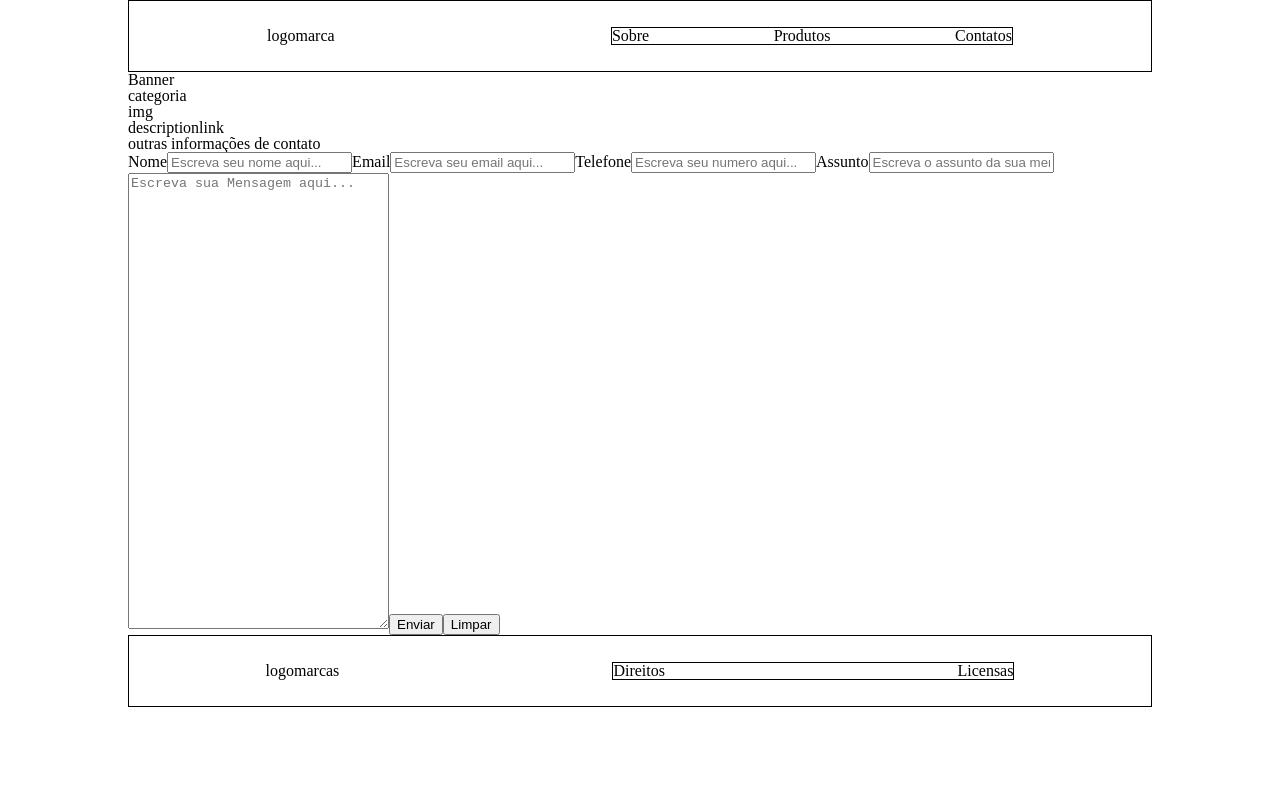
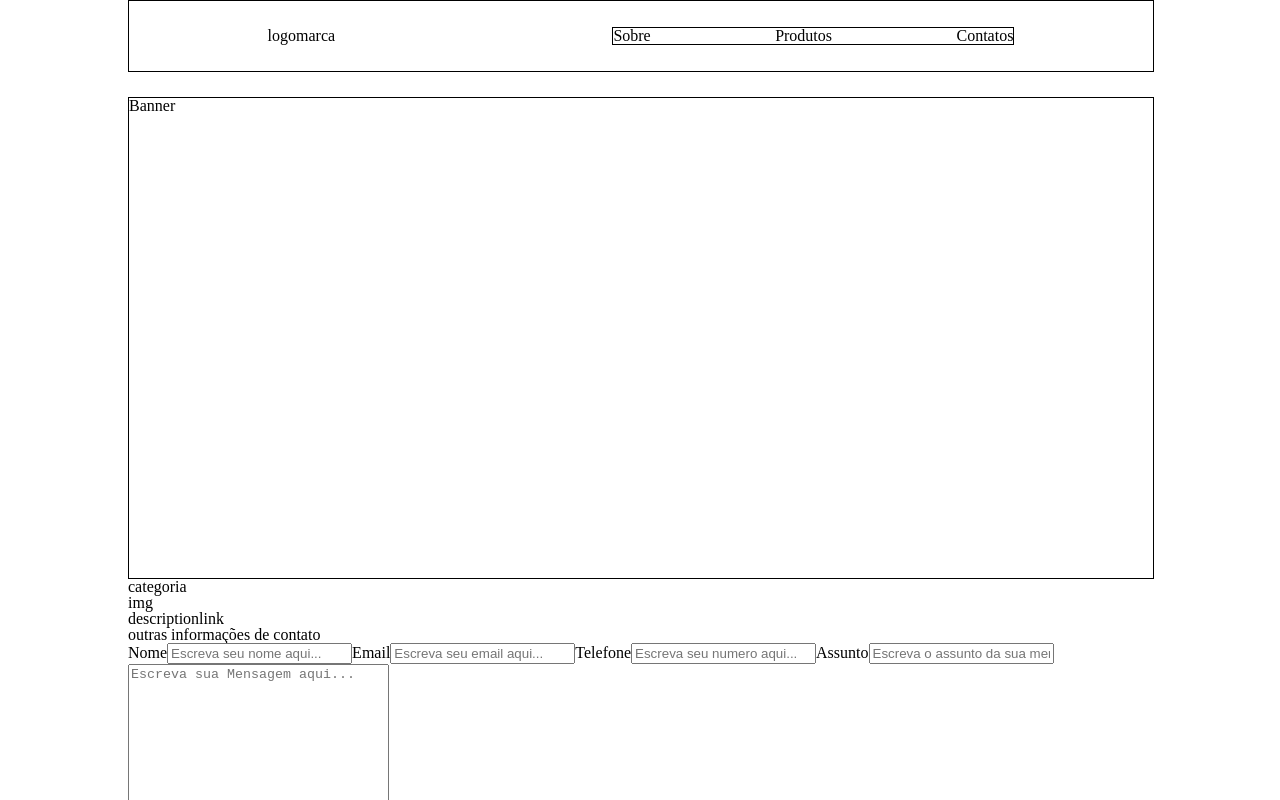
Before and after one commit to Cursos-Renda/CursosRendaOnline, a React (Vite) app: page / in a window 1280 px wide. Shown: the top 800 px of the page. Built offline with nearby package versions, Linux system fonts and the light colour scheme.

Commit message:
feat: apply spacing bannerSection

```diff
--- a/src/components/Header/styles.module.scss
+++ b/src/components/Header/styles.module.scss
@@ -4,6 +4,8 @@
     height: 4.375rem;
     align-items: center;
     border: 1px solid black;
+    width: 100%;
+    margin-bottom: 1.5625rem;
     nav{
         display: flex;
         list-style: none;
--- a/src/components/Sections/BannerSection/index.tsx
+++ b/src/components/Sections/BannerSection/index.tsx
@@ -1,6 +1,8 @@
+import styles from "./styles.module.scss"
+
 export const BannerSection = () => {
     return(
-        <section>
+        <section className={styles.bannerSection}>
             <figure>
                 <h2>Banner</h2>
             </figure>
--- /dev/null
+++ b/src/components/Sections/BannerSection/styles.module.scss
@@ -0,0 +1,5 @@
+.bannerSection{
+    border: 1px solid black;
+    width: 100%;
+    height: 30rem;
+}
```
